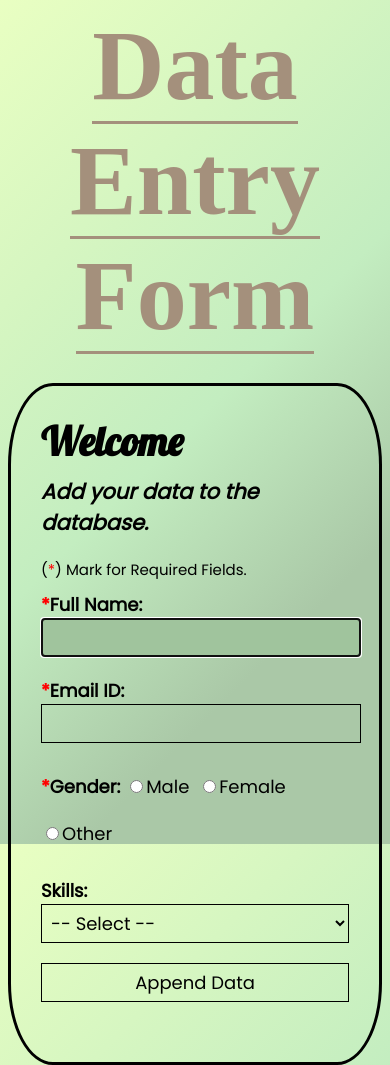
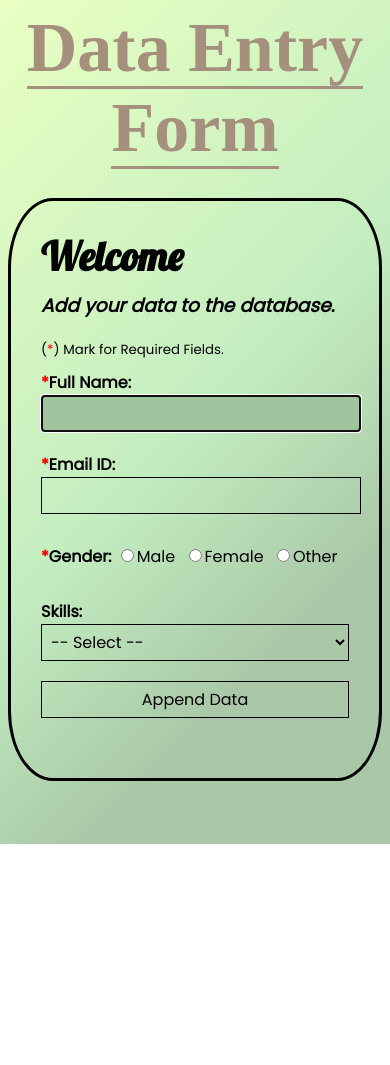
Before and after one commit to huzefamehidpurwala/Data-Entry-Form, a plain HTML site: page index.html in a window 390 px wide. Shown: the top 1065 px of the page. After the commit the page ends 844 px from the top, so only its background shows below. Drawn offline with Linux system fonts and the light colour scheme; a web font is replaced by a local one.

Commit message:
Update style.css

```diff
--- a/style.css
+++ b/style.css
@@ -21,6 +21,28 @@ header h1 {
     font-family: 'Qwitcher Grypen';
     border-bottom: solid;
     color: #A4907C;
+}
+
+@media screen and (max-width: 503px) {
+    header h1 {
+        font-size: 90px;
+    }
+}
+
+@media screen and (max-width: 457px) {
+    header h1 {
+        font-size: 80px;
+    }
+}
+
+@media screen and (max-width: 410px) {
+    header h1 {
+        font-size: 70px;
+    }
+
+    body {
+        font-size: medium;
+    }
 }
 
 .section-form {
```
